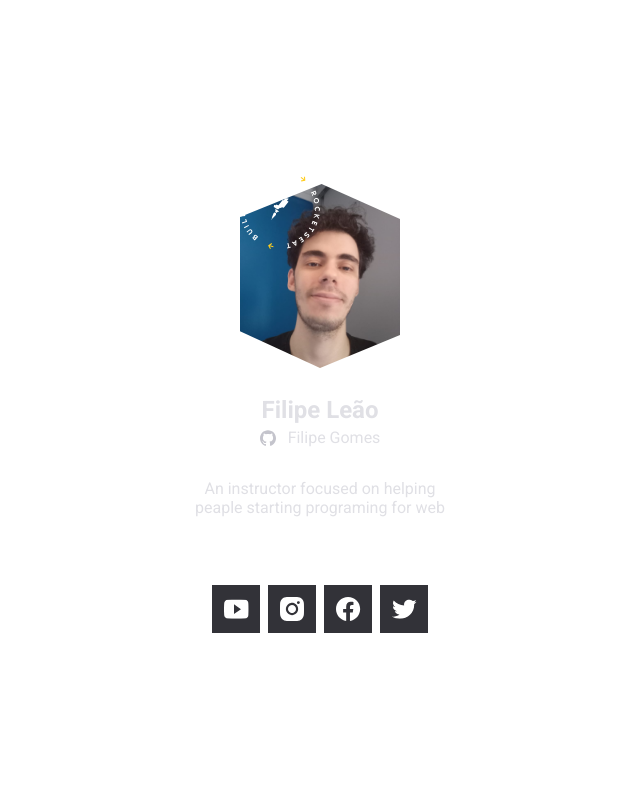
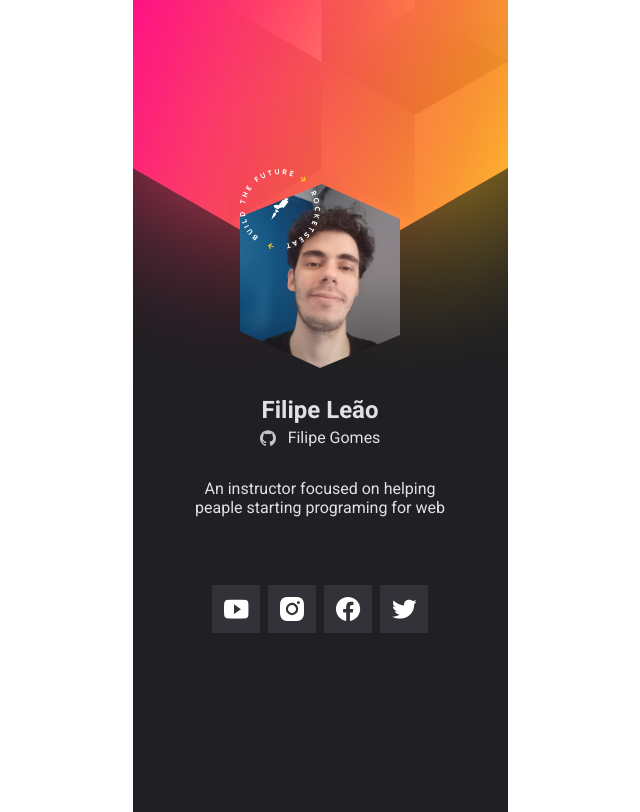
Before and after one commit to filipeleaogomes/cracha-nlw, a plain HTML site: page index.html in a window 1280 px wide. Shown: the whole page, without its empty margins (320-960 px from the left). Drawn offline with Linux system fonts and the light colour scheme; the site is published under a folder, as on GitHub Pages, so addresses that start at the root find nothing; no server answers.

Commit message:
Update style.css

```diff
--- a/style.css
+++ b/style.css
@@ -13,7 +13,7 @@ body {
   place-items: center;
 }
 main {
-  background: url(/images/background.svg);
+  background: url(images/background.svg);
   width: 375px;
   height: 812px;
 }
```
